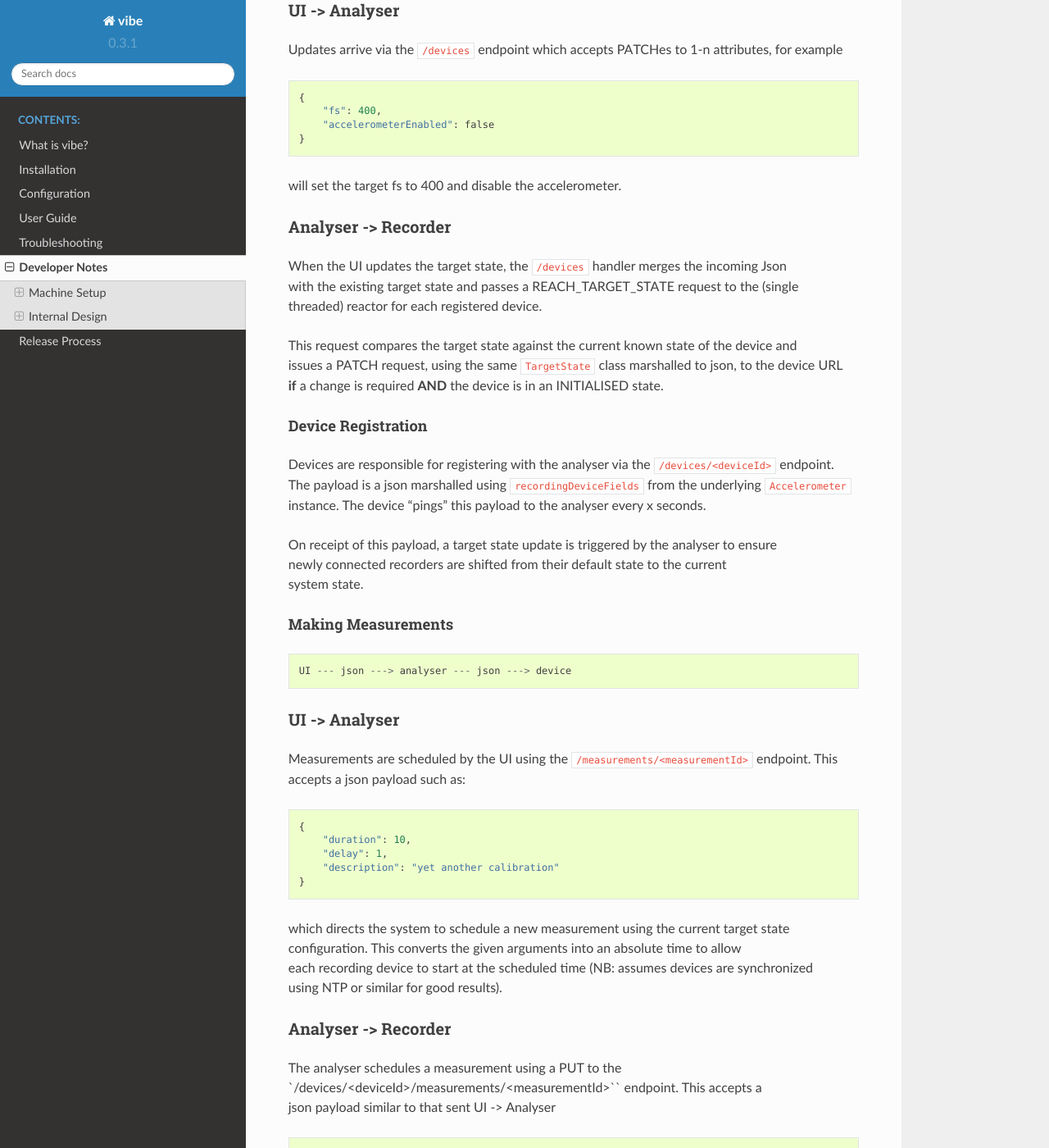
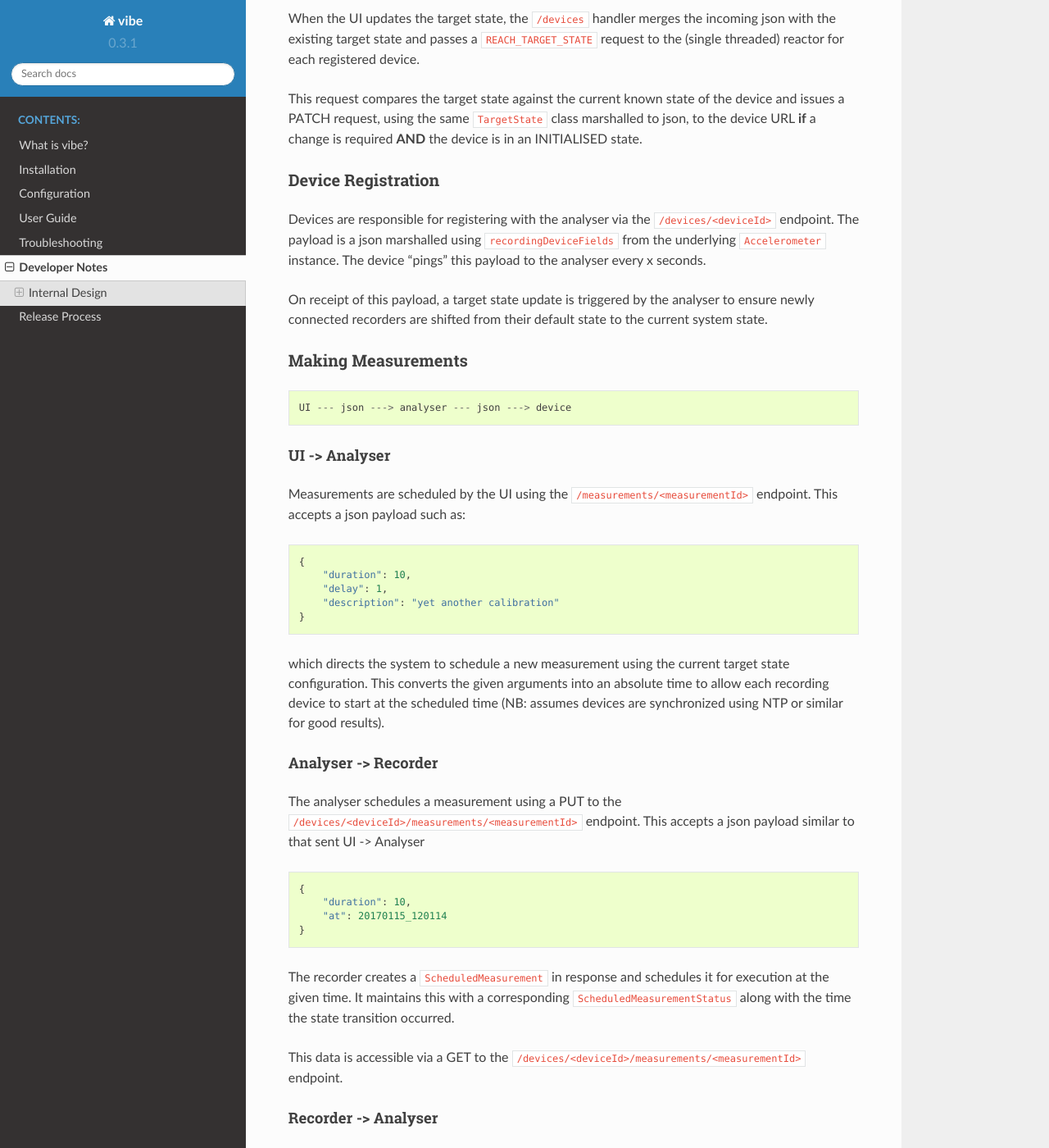
Before and after one commit to 3ll3d00d/vibe, a Sphinx documentation site: the page built from docs/design.rst, in a window 1280 px wide and 1400 px high, scrolled down 754 px. Shown: the whole window at 82% size. Built offline with Sphinx 7.4.7 and the Read the Docs theme 2.0.0, drawn with Linux system fonts in a browser that asks for light colours; some of the changed text lies outside the part shown.

Commit message:
fixed formatting

```diff
--- a/docs/design.rst
+++ b/docs/design.rst
@@ -1,24 +1,5 @@
 Developer Notes
 ===============
-
-Machine Setup
--------------
-
-Windows
-^^^^^^^
-
-* anaconda
-* conda install
-* pycharm
-
-* node.js
-* yarn
-* webstorm
-
-
-Linux
-^^^^^
-
 
 Internal Design
 ---------------
@@ -30,17 +11,13 @@ Managing Measurement Device Configuration
 
     UI --- TargetState json ---> Analyser --- reactor --- TargetState json ---> Device
 
-| Measurement devices are configurable with respect to sample rate,
-  sensitivity and which sensors are active.
-| This configuration is held by instances of the ``TargetState`` class
-  and which is accessible via the singleton
-| ``TargetStateProvider``.
+* Measurement devices are configurable with respect to sample rate, sensitivity and which sensors are active.
+* This configuration is held by instances of the ``TargetState`` class and which is accessible via the singleton ``TargetStateProvider``.
 
 UI -> Analyser
 ^^^^^^^^^^^^^^
 
-Updates arrive via the ``/devices`` endpoint which accepts PATCHes to
-1-n attributes, for example
+Updates arrive via the ``/devices`` endpoint which accepts PATCHes to 1-n attributes, for example
 
 ::
 
@@ -54,34 +31,16 @@ will set the target fs to 400 and disable the accelerometer.
 Analyser -> Recorder
 ^^^^^^^^^^^^^^^^^^^^
 
-| When the UI updates the target state, the ``/devices`` handler merges
-  the incoming Json
-| with the existing target state and passes a REACH\_TARGET\_STATE
-  request to the (single
-| threaded) reactor for each registered device.
+When the UI updates the target state, the ``/devices`` handler merges  the incoming json with the existing target state and passes a ``REACH_TARGET_STATE`` request to the (single threaded) reactor for each registered device.
 
-| This request compares the target state against the current known state
-  of the device and
-| issues a PATCH request, using the same ``TargetState`` class
-  marshalled to json, to the device URL
-| **if** a change is required **AND** the device is in an INITIALISED
-  state.
+This request compares the target state against the current known state of the device and issues a PATCH request, using the same ``TargetState`` class marshalled to json, to the device URL **if** a change is required **AND** the device is in an INITIALISED state.
 
 Device Registration
 ~~~~~~~~~~~~~~~~~~~
 
-| Devices are responsible for registering with the analyser via the
-  ``/devices/<deviceId>`` endpoint.
-| The payload is a json marshalled using ``recordingDeviceFields`` from
-  the underlying ``Accelerometer``
-| instance. The device “pings” this payload to the analyser every x
-  seconds.
+Devices are responsible for registering with the analyser via the ``/devices/<deviceId>`` endpoint. The payload is a json marshalled using ``recordingDeviceFields`` from the underlying ``Accelerometer`` instance. The device “pings” this payload to the analyser every x seconds.
 
-| On receipt of this payload, a target state update is triggered by the
-  analyser to ensure
-| newly connected recorders are shifted from their default state to the
-  current
-| system state.
+On receipt of this payload, a target state update is triggered by the analyser to ensure newly connected recorders are shifted from their default state to the current system state.
 
 Making Measurements
 ~~~~~~~~~~~~~~~~~~~
@@ -93,9 +52,7 @@ Making Measurements
 UI -> Analyser
 ^^^^^^^^^^^^^^
 
-| Measurements are scheduled by the UI using the
-  ``/measurements/<measurementId>`` endpoint. This
-| accepts a json payload such as:
+Measurements are scheduled by the UI using the ``/measurements/<measurementId>`` endpoint. This accepts a json payload such as:
 
 ::
 
@@ -105,21 +62,12 @@ UI -> Analyser
         "description": "yet another calibration"
     }
 
-| which directs the system to schedule a new measurement using the
-  current target state
-| configuration. This converts the given arguments into an absolute time
-  to allow
-| each recording device to start at the scheduled time (NB: assumes
-  devices are synchronized
-| using NTP or similar for good results).
+which directs the system to schedule a new measurement using the current target state configuration. This converts the given arguments into an absolute time to allow each recording device to start at the scheduled time (NB: assumes devices are synchronized using NTP or similar for good results).
 
 Analyser -> Recorder
 ^^^^^^^^^^^^^^^^^^^^
 
-| The analyser schedules a measurement using a PUT to the
-| \`/devices/<deviceId>/measurements/<measurementId>`` endpoint. This
-  accepts a
-| json payload similar to that sent UI -> Analyser
+The analyser schedules a measurement using a PUT to the ``/devices/<deviceId>/measurements/<measurementId>`` endpoint. This accepts a json payload similar to that sent UI -> Analyser
 
 ::
 
@@ -128,35 +76,20 @@ Analyser -> Recorder
         "at": 20170115_120114
     }
 
-| The recorder creates a ``ScheduledMeasurement`` in response and
-  schedules it
-| for execution at the given time. It maintains this with a
-  corresponding
-| ``ScheduledMeasurementStatus`` along with the time the state
-  transition occurred.
+The recorder creates a ``ScheduledMeasurement`` in response and schedules it for execution at the given time. It maintains this with a corresponding ``ScheduledMeasurementStatus`` along with the time the state transition occurred.
 
-| This data is accessible via a GET to the
-  ``/devices/<deviceId>/measurements/<measurementId>``
-| endpoint.
+This data is accessible via a GET to the ``/devices/<deviceId>/measurements/<measurementId>`` endpoint.
 
 Recorder -> Analyser
 ^^^^^^^^^^^^^^^^^^^^
 
-| When a recording starts, the recorder issues a PUT to the
-  ``/measurements/<measurementId>/<deviceName>`` endpoint
-| to signal that the analyser should prepare to record the data.
+When a recording starts, the recorder issues a PUT to the ``/measurements/<measurementId>/<deviceName>`` endpoint to signal that the analyser should prepare to record the data.
 
-| Once a recording starts, the recorder bundles data into batch size
-  packets (as per the ``samplesPerBatch`` attribute from
-| the ``TargetState``) and sends them in json format to the
-  ``/measurements/<measurementId>/<deviceName>/data``
-| endpoint.
+Once a recording starts, the recorder bundles data into batch size packets (as per the ``samplesPerBatch`` attribute from the ``TargetState``) and sends them in json format to the ``/measurements/<measurementId>/<deviceName>/data`` endpoint.
 
-| On successful completion, the recorder issues a PUT to the
-  ``/measurements/<measurementId>/<deviceName>/complete``
-| endpoint. Alternatively if the recording fails for any reason, a PUT
-  is issued to the
-| ``/measurements/<measurementId>/<deviceName>/fail`` endpoint.
+On successful completion, the recorder issues a PUT to the ``/measurements/<measurementId>/<deviceName>/complete`` endpoint.
+
+Alternatively if the recording fails for any reason, a PUT is issued to the ``/measurements/<measurementId>/<deviceName>/fail`` endpoint.
 
 Handling Data
 ^^^^^^^^^^^^^
@@ -172,9 +105,7 @@ The analyser stores data in the directory structure:
                  data.out
                  stats.json
 
-| ``metadata.json`` contains the data from ``RecordedMeasurement`` which
-  covers
-| a description of the data along with the device state.
+``metadata.json`` contains the data from ``RecordedMeasurement`` which covers a description of the data along with the device state.
 
 ``data.out`` contains the data in csv format
 
```
Also changed, not shown: docs/configuration.rst (+9 -9 lines), docs/install.rst (+5 -5 lines), docs/release.rst (+8 -0 lines), docs/troubleshooting.rst (+5 -4 lines), docs/uiguide.rst (+7 -10 lines), 1 other file.
